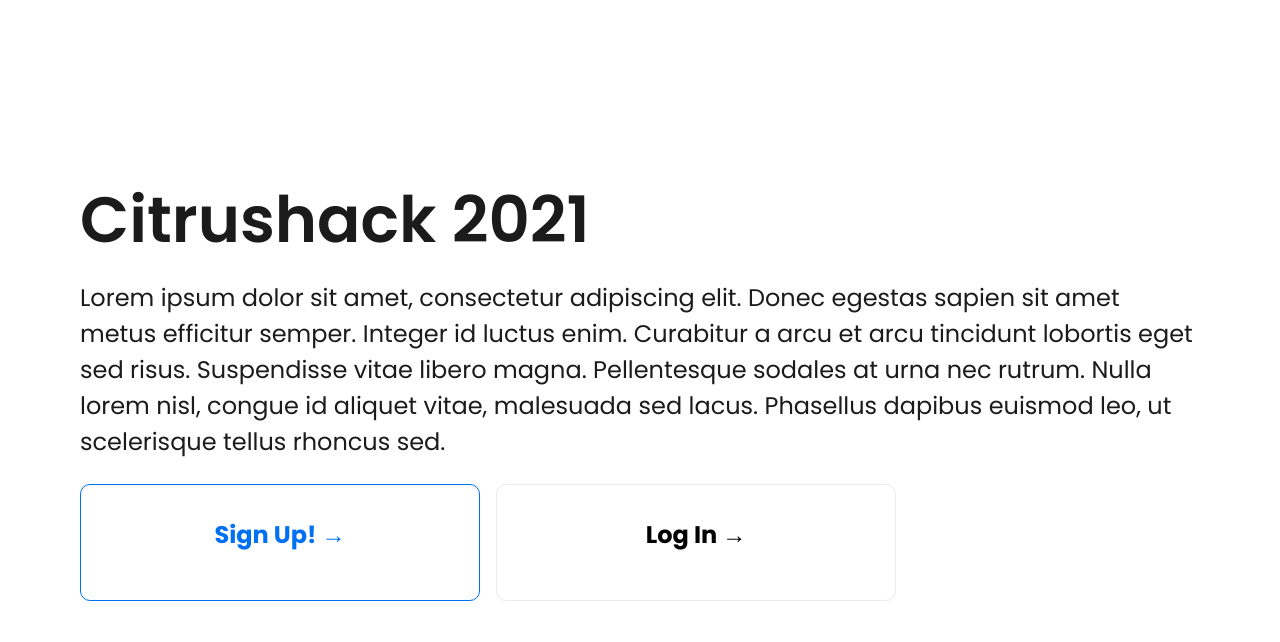
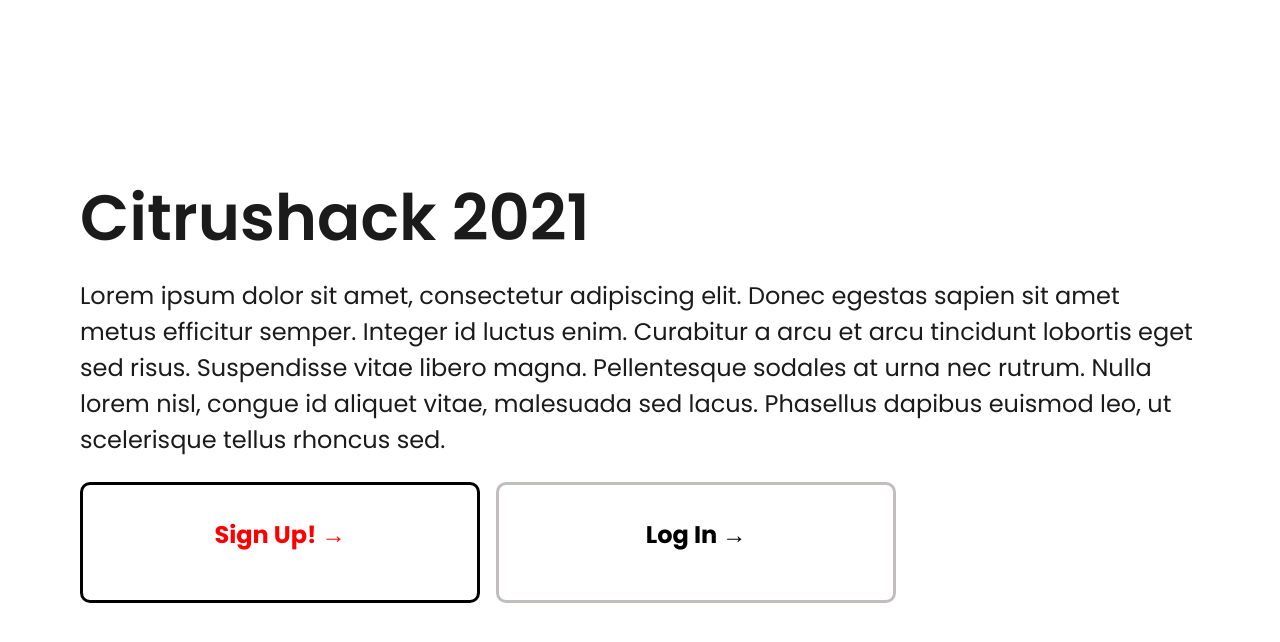
Before and after one commit to citrushack/Citrushack2021, a Next.js app: page /Hero in a window 1280 px wide. In both pictures the pointer is over the link 280 px from the left and 542 px from the top of the page. Shown: the top 642 px of the page. Built offline with nearby package versions, Linux system fonts and the light colour scheme.

Commit message:
Changed cursor and button colors

```diff
--- a/pages/index.js
+++ b/pages/index.js
@@ -89,7 +89,7 @@ export default function Home() {
       points,
       vertex,
       uniforms: {
-        uColor: { value: new Color("#1b1b1b") },
+        uColor: { value: new Color("#ed2424") },
         uThickness: { value: 30 }
       }
     });
--- a/styles/Common.module.css
+++ b/styles/Common.module.css
@@ -91,7 +91,7 @@
   text-align: center;
   color: inherit;
   text-decoration: none;
-  border: 1px solid #eaeaea;
+  border: 3px solid rgb(194, 190, 190);
   border-radius: 10px;
   transition: color 0.15s ease, border-color 0.15s ease;
 }
@@ -99,8 +99,8 @@
 .card:hover,
 .card:focus,
 .card:active {
-  color: #0070f3;
-  border-color: #0070f3;
+  color: red;
+  border-color: #000;
 }
 
 .card h3 {
```
